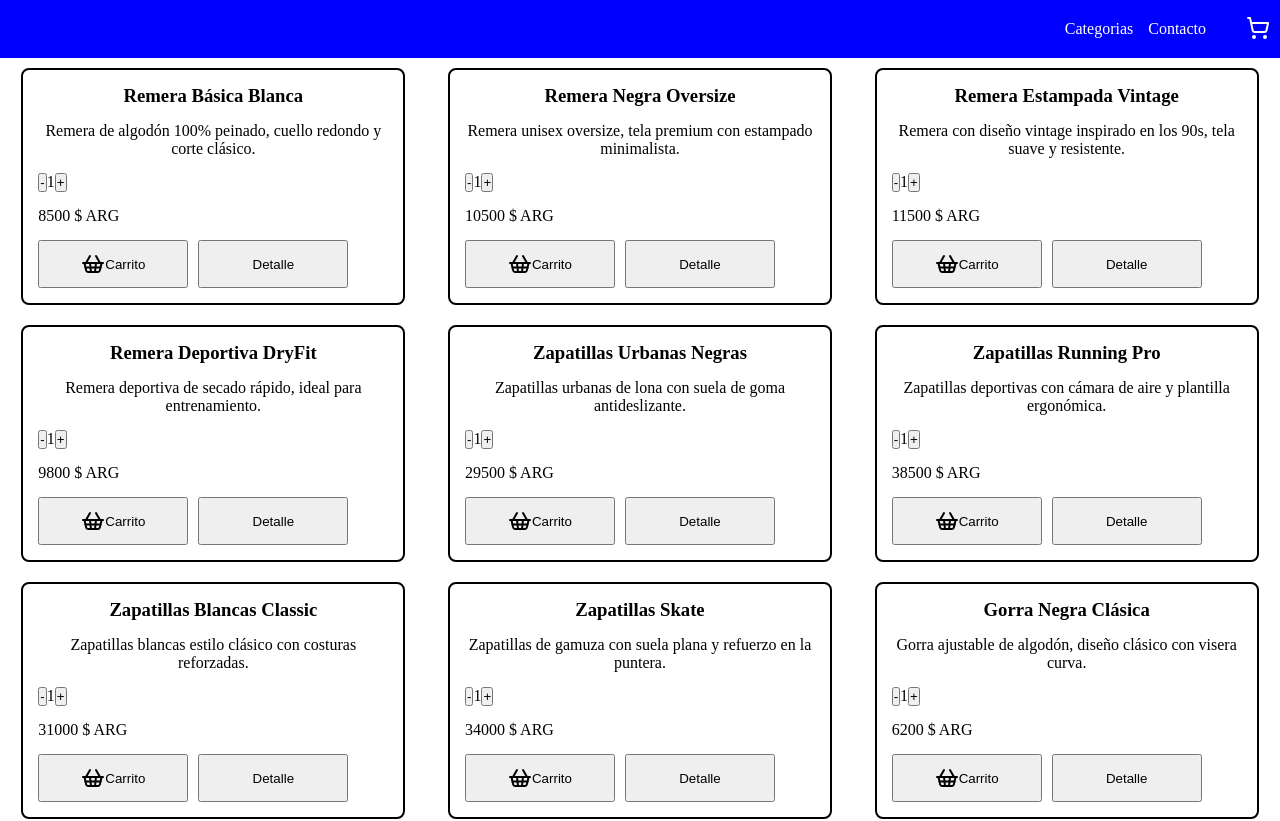
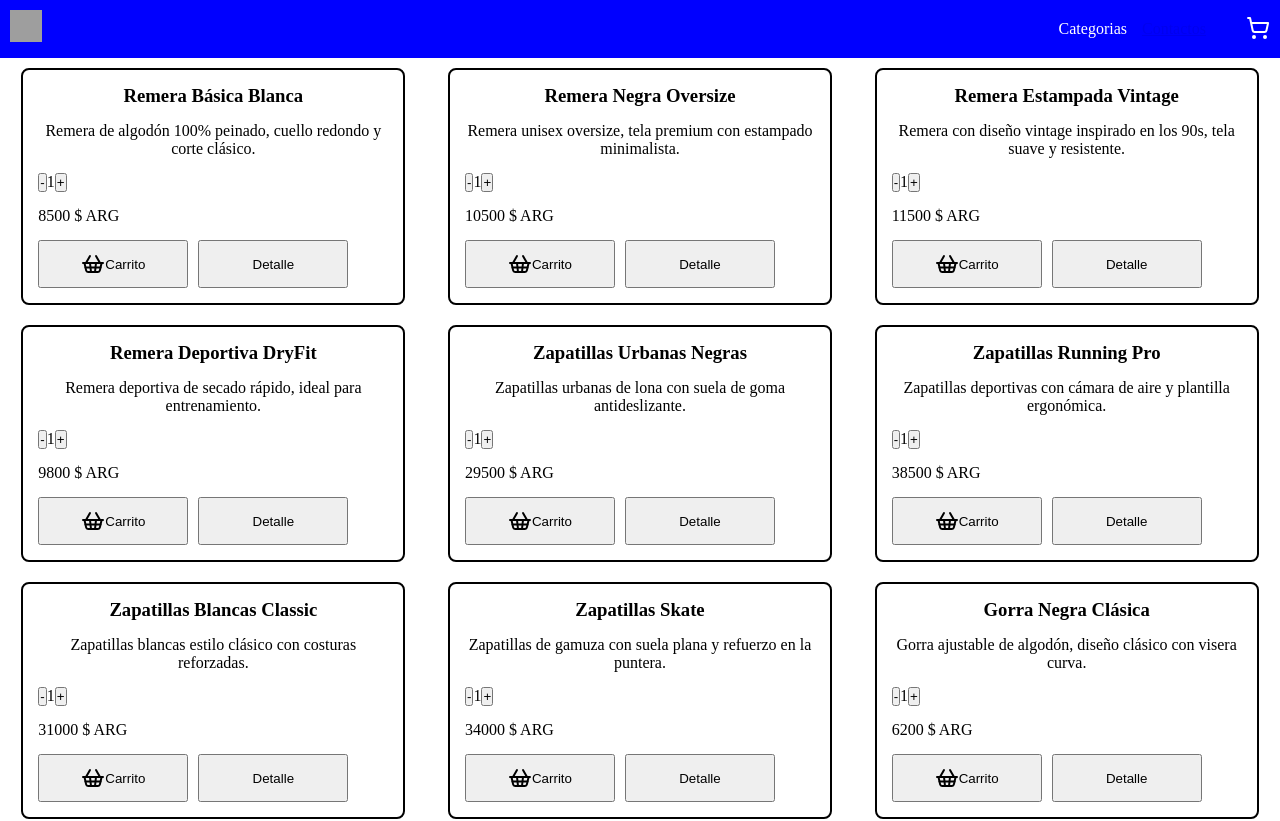
Before and after one commit to Juanm0/PreEntrega2Reacjs-NavegaLasRutasNavarro, a React (Vite) app: page / in a window 1280 px wide. Shown: the top 821 px of the page. Built offline with nearby package versions, Linux system fonts and the light colour scheme; grey boxes are pictures that could not be loaded.

Commit message:
cambios en la nav

```diff
--- a/src/components/Navbar/NavBar.jsx
+++ b/src/components/Navbar/NavBar.jsx
@@ -1,15 +1,21 @@
+import { NavLink } from 'react-router'
 import CartWidget from '../CartWidget/CartWidget'
 import './Navbar.css'
 
-function Navbar(){
+
+function Navbar (){
     return (
-        <nav className='navbar'>
-            <ul className = 'links'>
-                <li className= 'link'>Categorias</li>
-                <li className= 'link'>Contacto</li>
-            </ul>
-            <CartWidget/>
-        </nav>
+                <div className='navbar-container'>
+                    <img className='navbar-icon' src='./src/assets/trash-icon.png'/>
+                    <nav className='navbar'>
+
+                        <ul className='links'>
+                            <li className='link'>Categorias</li>
+                            <li className='link'><NavLink to="/contact">Contactos</NavLink></li>
+                        </ul>
+                        <CartWidget/>
+                    </nav>
+                </div>
     )
 }
 
--- a/src/components/Navbar/Navbar.css
+++ b/src/components/Navbar/Navbar.css
@@ -1,12 +1,15 @@
-
+.navbar-container{
+    display: flex;
+    background-color: blue;
+    justify-content: space-between;
+    padding: 10px;
+}
 
 .navbar{
-    background-color: blue;
     display: flex;
     align-items: center;
     justify-content: flex-end;
-    padding: 10px;
-    gap: 30px;
+    gap:30px
 }
 
 .links{
@@ -14,8 +17,14 @@
     display: flex;
     gap: 15px;
     padding: 10px;
+
 }
 
 .link{
     color: white;
 }
+
+.navbar-icon{
+    width: 32px;
+    height: 32px;
+}
```
